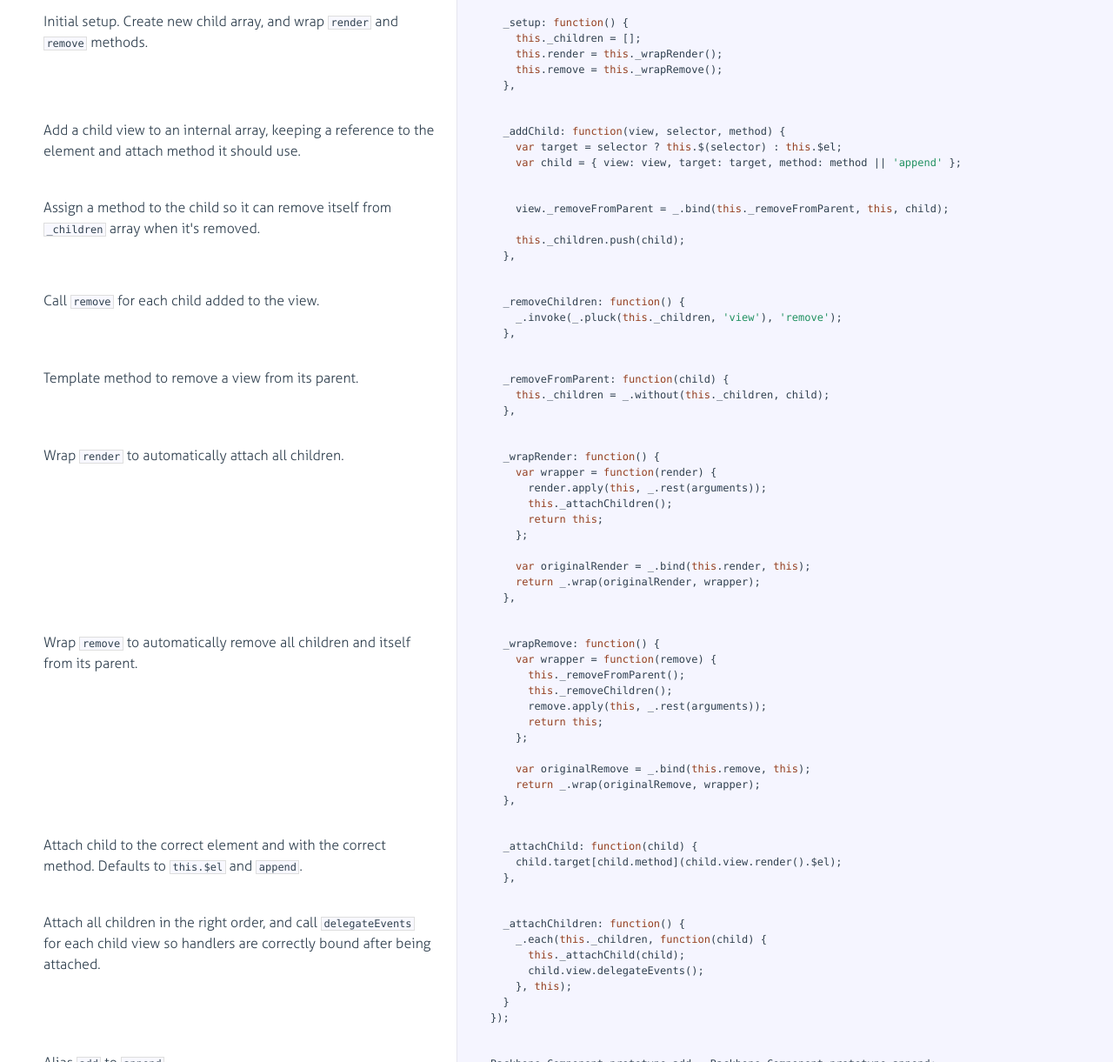
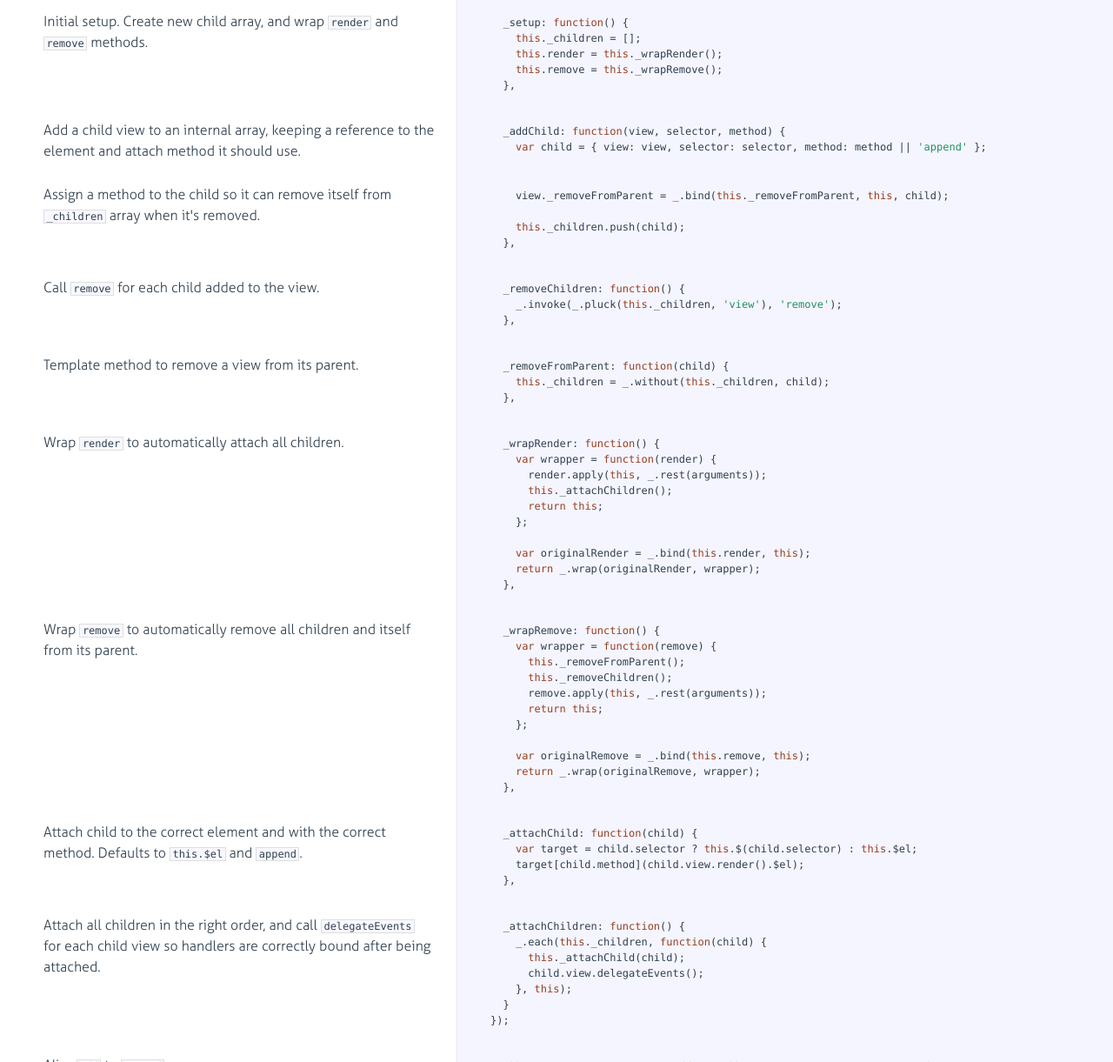
Before and after one commit to yammer/backbone-component, a website: page docs/backbone-component.html in a window 1280 px wide. Shown: the part 650-1871 px from the top of the page at 87% size. Drawn offline with Linux system fonts and the light colour scheme.

Commit message:
update generated documentation

```diff
--- a/docs/backbone-component.html
+++ b/docs/backbone-component.html
@@ -158,8 +158,7 @@ the element and attach method it should use.</p>
             </div>
 
             <div class="content"><div class='highlight'><pre>  _addChild: <span class="keyword">function</span>(view, selector, method) {
-    <span class="keyword">var</span> target = selector ? <span class="keyword">this</span>.$(selector) : <span class="keyword">this</span>.$el;
-    <span class="keyword">var</span> child = { view: view, target: target, method: method || <span class="string">'append'</span> };</pre></div></div>
+    <span class="keyword">var</span> child = { view: view, selector: selector, method: method || <span class="string">'append'</span> };</pre></div></div>
 
         </li>
 
@@ -279,7 +278,8 @@ Defaults to <code>this.$el</code> and <code>append</code>.</p>
             </div>
 
             <div class="content"><div class='highlight'><pre>  _attachChild: <span class="keyword">function</span>(child) {
-    child.target[child.method](child.view.render().$el);
+    <span class="keyword">var</span> target = child.selector ? <span class="keyword">this</span>.$(child.selector) : <span class="keyword">this</span>.$el;
+    target[child.method](child.view.render().$el);
   },</pre></div></div>
 
         </li>
```
